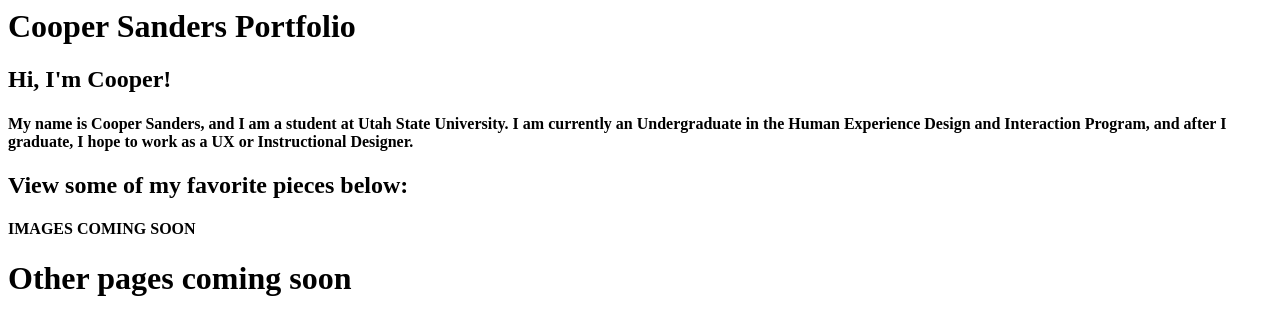
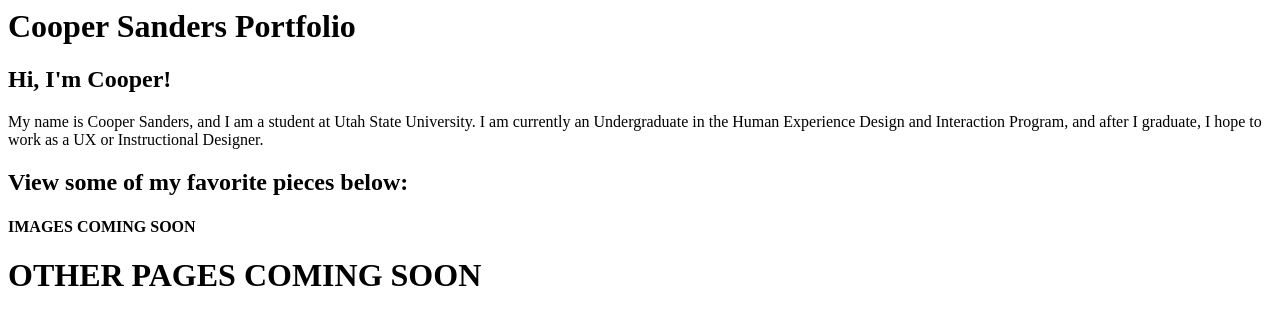
Before and after one commit to USU-ITLS-x265-23-summer/coopsandportfolio, a plain HTML site: page index.html in a window 1280 px wide. Drawn offline with Linux system fonts and the light colour scheme.

Commit message:
Update 2

```diff
--- a/index.html
+++ b/index.html
@@ -6,13 +6,13 @@
     <body>
         <h1>Cooper Sanders Portfolio</h1>
         <h2>Hi, I'm Cooper!</h2>
-        <h4>My name is Cooper Sanders, and I am a student at Utah State University.
+        <p>My name is Cooper Sanders, and I am a student at Utah State University.
             I am currently an Undergraduate in the Human Experience Design and
             Interaction Program, and after I graduate, I hope to work as a UX
             or Instructional Designer.
-        </h4>
+        </p>
         <h2>View some of my favorite pieces below:</h2>
         <h4>IMAGES COMING SOON</h4>
-        <h1>Other pages coming soon</h1>
+        <h1>OTHER PAGES COMING SOON</h1>
     </body>
 </html>
```
Also changed, not shown: style/primary.css (+7 -0 lines).
